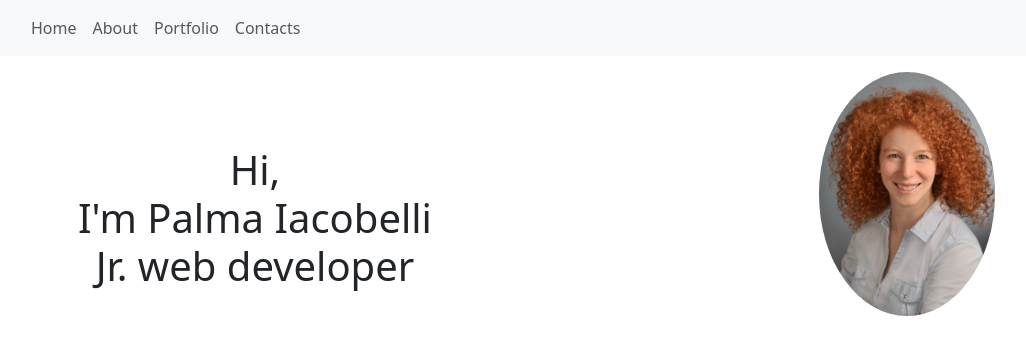
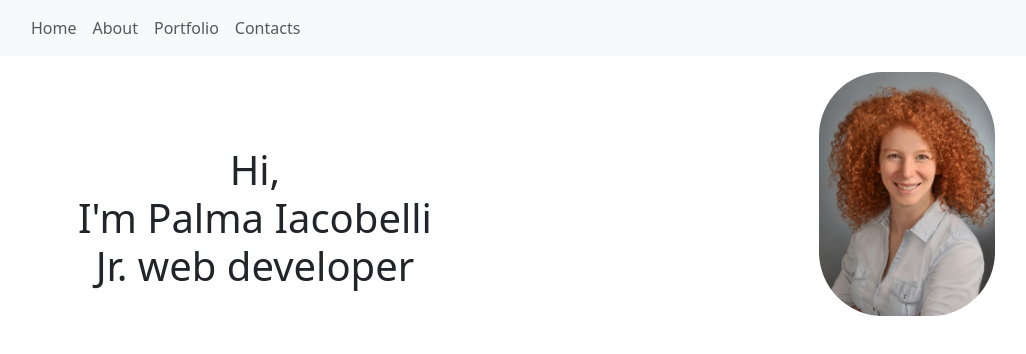
Before and after one commit to 369-Palma/portfolio, a React (Create React App) app: page / in a window 1280 px wide. Shown: the top 354 px of the page, without its empty margins (59-1085 px from the left). Built offline with nearby package versions, Linux system fonts and the light colour scheme.

Commit message:
ABOUT E CONTACTS

```diff
--- a/src/App.css
+++ b/src/App.css
@@ -61,10 +61,10 @@ Form.Control {
   width: 200px;
   height: 300px;
   aspect-ratio: 1/1;
-  border-radius: 4em;
+
   margin-top: 2em;
 }
 
 .profilo {
-  border-radius: 100%;
+  border-radius: 4em;
 }
```
